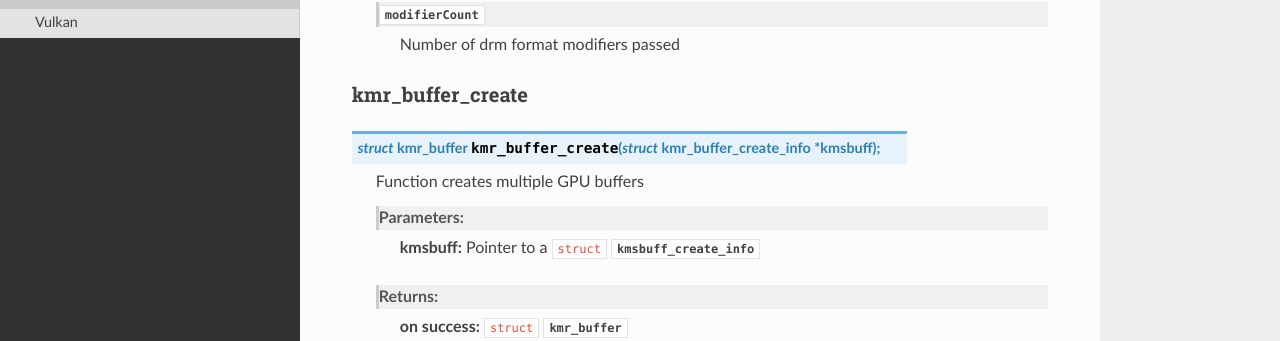
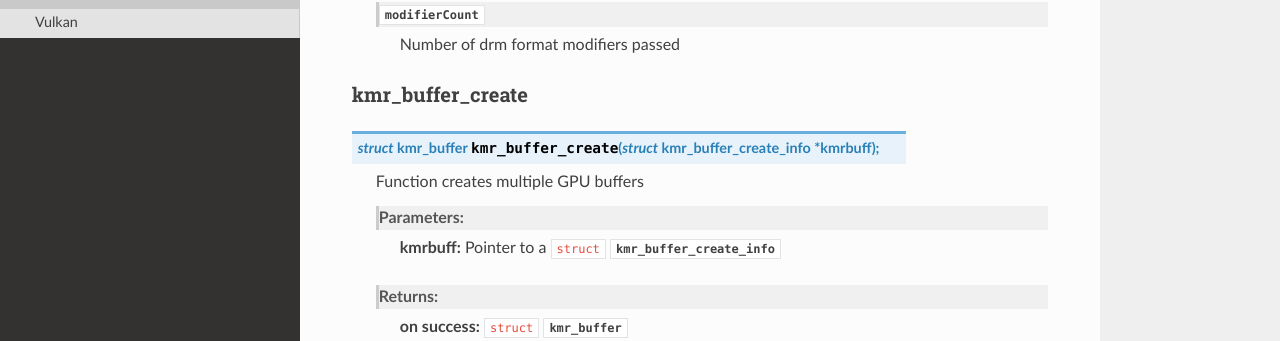
Before and after one commit to under-view/kmsroots, a Sphinx documentation site: the page built from docs/buffer.rst, in a window 1280 px wide and 900 px high, scrolled down 4176 px. Shown: the part 321-662 px from the top of the window. Built offline with Sphinx 7.4.7 and the Read the Docs theme 2.0.0, drawn with Linux system fonts in a browser that asks for light colours; formulas are drawn with MathJax 3.

Commit message:
buffer: replace kmsbuff -> kmrbuff
Signed-off-by: Vincent Davis Jr <vince@underview.tech>

```diff
--- a/docs/buffer.rst
+++ b/docs/buffer.rst
@@ -196,12 +196,12 @@ kmr_buffer_create_info
 kmr_buffer_create
 =================
 
-.. c:function:: struct kmr_buffer kmr_buffer_create(struct kmr_buffer_create_info *kmsbuff);
+.. c:function:: struct kmr_buffer kmr_buffer_create(struct kmr_buffer_create_info *kmrbuff);
 
 	Function creates multiple GPU buffers
 
 	Parameters:
-		| **kmsbuff:** Pointer to a ``struct`` :c:struct:`kmsbuff_create_info`
+		| **kmrbuff:** Pointer to a ``struct`` :c:struct:`kmr_buffer_create_info`
 
 	Returns:
 		| **on success:** ``struct`` :c:struct:`kmr_buffer`
```
Also changed, not shown: 2 other files.
